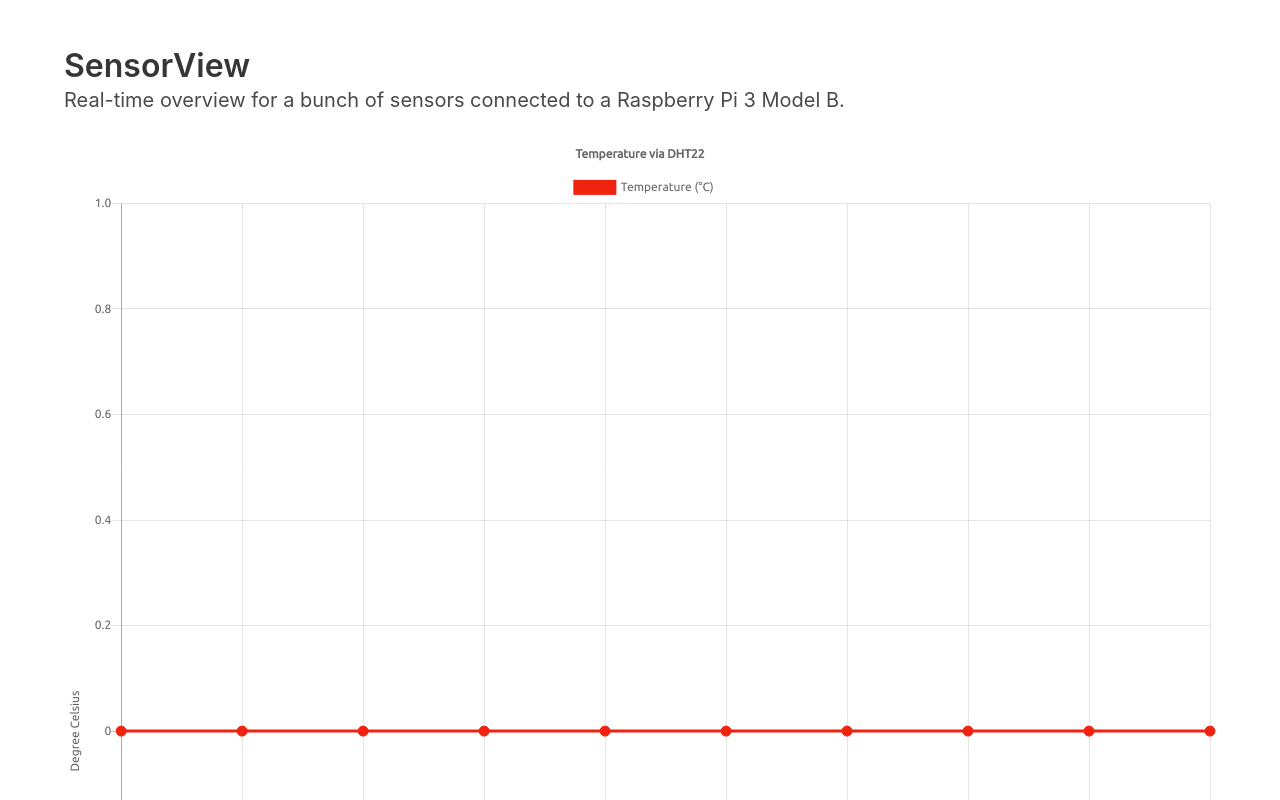
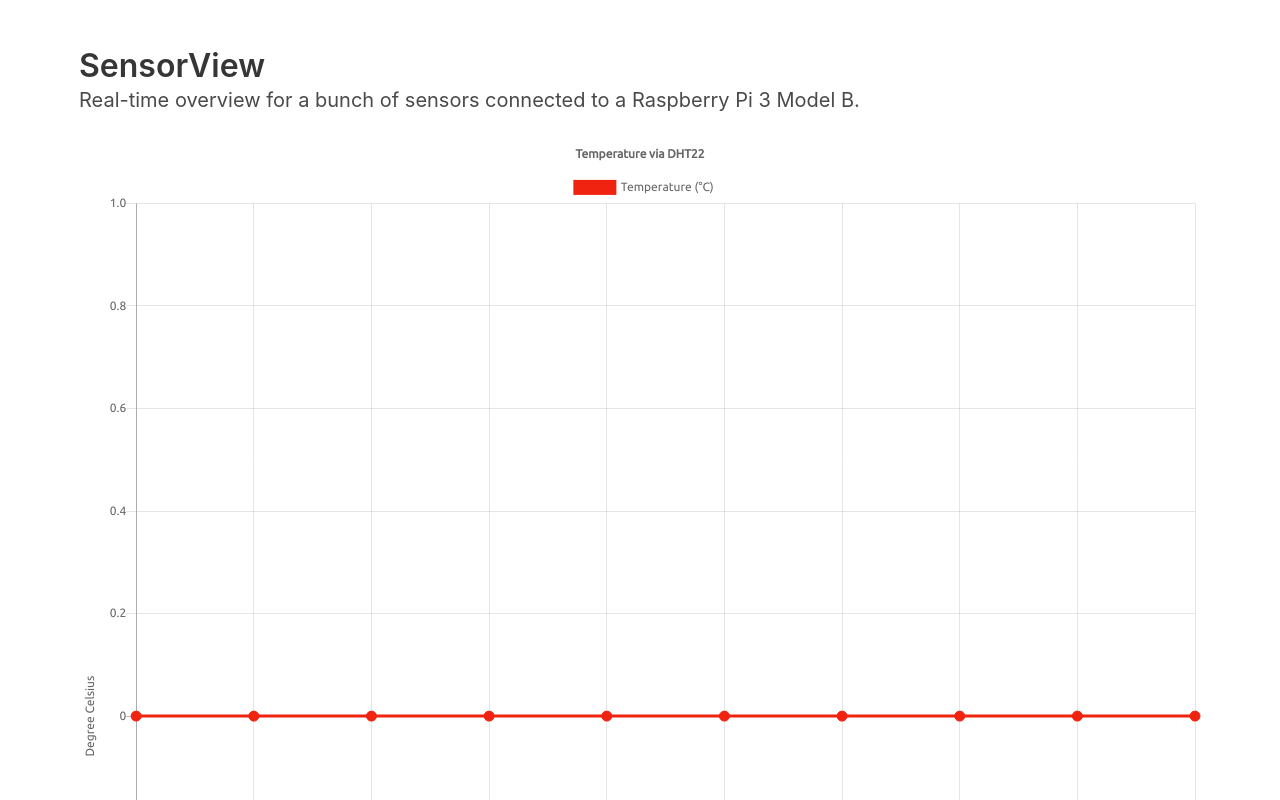
Before and after one commit to AlexNaga/rpi-web-of-things, a website: page public/index.html in a window 1280 px wide. Shown: the top 800 px of the page. Drawn offline with nearby package versions, Linux system fonts and the light colour scheme; no server answers.

Commit message:
bootstrp

```diff
--- a/public/index.html
+++ b/public/index.html
@@ -8,6 +8,8 @@
   <link rel="stylesheet" href="https://cdnjs.cloudflare.com/ajax/libs/bulma/0.6.2/css/bulma.min.css">
   <link rel="stylesheet" href="https://fonts.googleapis.com/css?family=Ubuntu">
   <link rel="stylesheet" href="css/index.css">
+  <link rel="stylesheet" href="https://maxcdn.bootstrapcdn.com/bootstrap/4.0.0/css/bootstrap.min.css" integrity="sha384-Gn5384xqQ1aoWXA+058RXPxPg6fy4IWvTNh0E263XmFcJlSAwiGgFAW/dAiS6JXm"
+    crossorigin="anonymous">
 </head>
 
 <body>
@@ -16,8 +18,8 @@
       <h1 class="title">SensorView</h1>
       <p class="subtitle">Real-time overview for a bunch of sensors connected to a Raspberry Pi 3 Model B. </p>
 
-      <div class="container">
-        <div class="row">
+      <div class="chartContainer">
+        <div class="chartRow">
           <div class="col-xs-6">
             <canvas id="chart_temperature" width="200" height="200"></canvas>
 
@@ -37,6 +39,8 @@
 
 <script src="/socket.io/socket.io.js"></script>
 <script src="https://cdnjs.cloudflare.com/ajax/libs/Chart.js/2.7.2/Chart.min.js"></script>
+  <script src="https://maxcdn.bootstrapcdn.com/bootstrap/4.0.0/js/bootstrap.min.js" integrity="sha384-JZR6Spejh4U02d8jOt6vLEHfe/JQGiRRSQQxSfFWpi1MquVdAyjUar5+76PVCmYl"
+    crossorigin="anonymous"></script>
 <script src="js/main.js"></script>
 
 </html>
--- a/public/js/main.js
+++ b/public/js/main.js
@@ -97,18 +97,7 @@ window.onload = () => {
 
 
   Chart.defaults.global.defaultFontFamily = 'Ubuntu';
-
   Chart.defaults.global.responsive = true;
-  Chart.defaults.global.animationSteps = 50;
-  Chart.defaults.global.tooltipYPadding = 16;
-  Chart.defaults.global.tooltipCornerRadius = 0;
-  Chart.defaults.global.tooltipTitleFontStyle = "normal";
-  Chart.defaults.global.tooltipFillColor = "white";
-  Chart.defaults.global.animationEasing = "easeOutBounce";
-  Chart.defaults.global.scaleLineColor = "black";
-  Chart.defaults.global.scaleFontSize = 16;
-  Chart.defaults.global.showScale = false;
-  Chart.defaults.global.pointDotStrokeWidth = 2;
 
   let temperatureCanvas = document.getElementById('chart_temperature').getContext('2d');
   let temperatureChart = new Chart(temperatureCanvas, {
```
